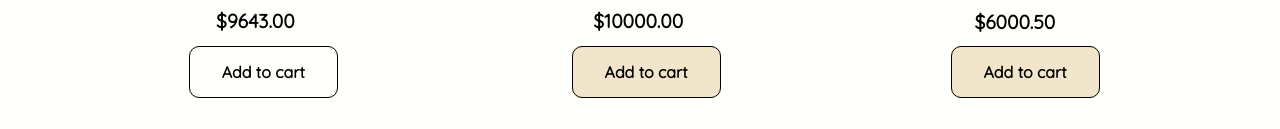
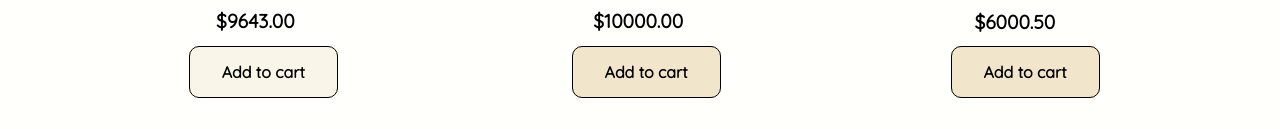
Before and after one commit to NirvairKaurBanwait/JewelEssence, a plain HTML site: page index.html in a window 1280 px wide. In both pictures the pointer is over the link 263 px from the left and 1326 px from the top of the page. Shown: the part 1255-1384 px from the top of the page. Drawn offline with Linux system fonts and the light colour scheme; a web font is replaced by a local one.

Commit message:
Update main.css

```diff
--- a/css/main.css
+++ b/css/main.css
@@ -236,7 +236,7 @@ i {
 
 
 .button:hover {
-    background-color: var(--col2);
+       background-color: rgb(241, 229, 203, 0.4);
 }
 
 .bold {
```
